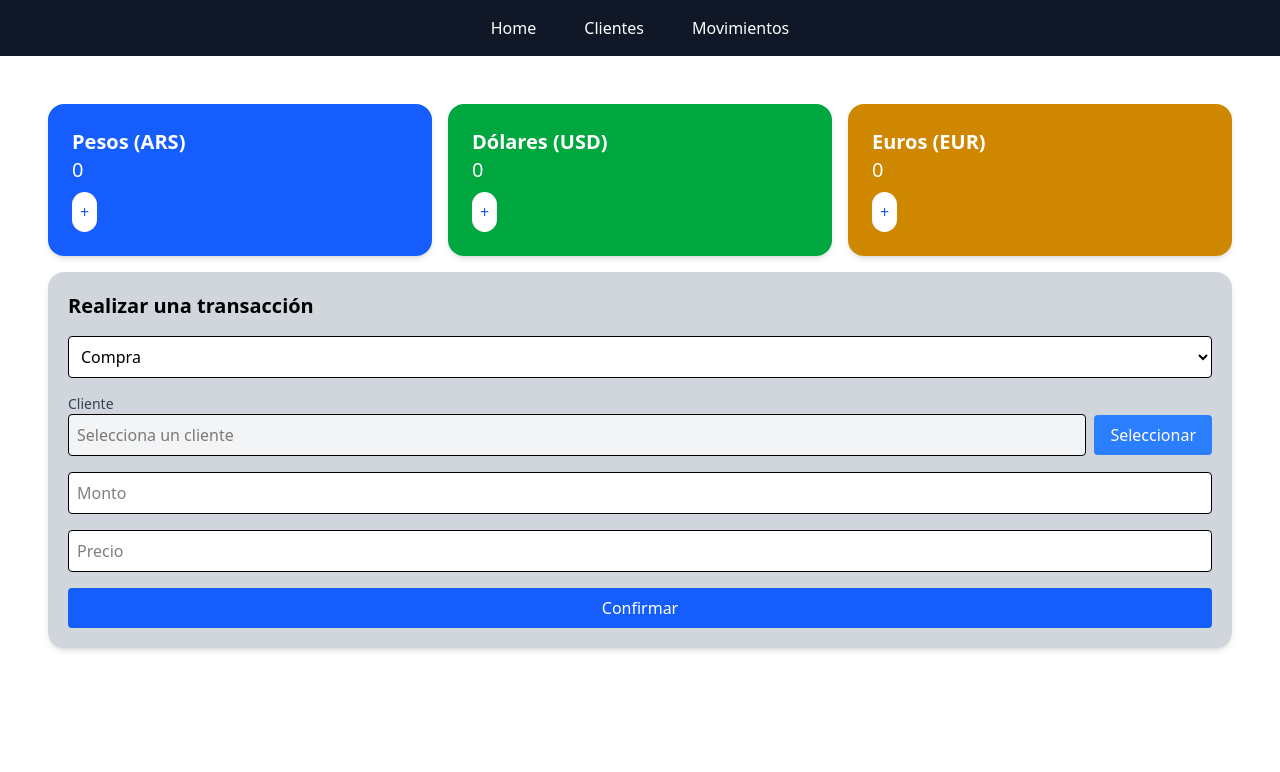
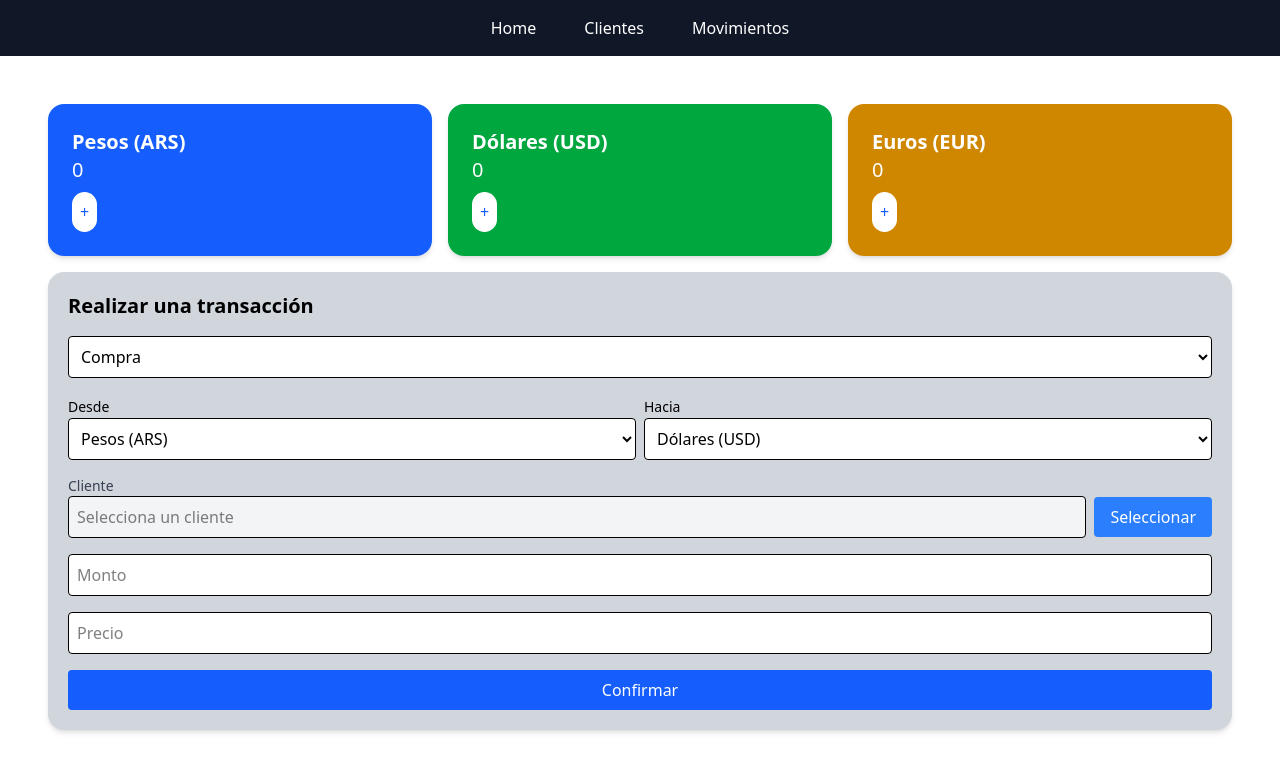
Before and after one commit to MaximoFC/currency-exchange-frontend, a React (Vite) app: page / in a window 1280 px wide. Shown: the top 772 px of the page. Built offline with nearby package versions, Linux system fonts and the light colour scheme; no server answers.

Commit message:
Transactions form now contain fromCurrency and toCurrency

```diff
--- a/src/pages/Home.jsx
+++ b/src/pages/Home.jsx
@@ -6,6 +6,8 @@ import InvestmentModal from "../components/InvestmentModal";
 const Home = () => {
     const [formData, setFormData] = useState({
         type: "buy",
+        fromCurrency: "ars",
+        toCurrency: "usd",
         name: "",
         amount: "",
         price: ""
@@ -52,6 +54,11 @@ const Home = () => {
             return;
         }
 
+        if (formData.fromCurrency === formData.toCurrency) {
+            alert("Debes seleccionar monedas diferentes para la transacción");
+            return;
+        }
+
         const transactionData = {
             ...formData,
             clientId: selectedClient.id
@@ -64,7 +71,7 @@ const Home = () => {
             const response = await axios.get("http://localhost:4000/businesses");
             setBusinessData(response.data);
 
-            setFormData({ type:"buy", name:"", amount:"", price:"" });
+            setFormData({ type:"buy", fromCurrency: "ars", toCurrency:"usd", name:"", amount:"", price:"" });
             setSelectedClient(null);
         } catch (error) {
             console.error("Error in transaction: ", error.message);
@@ -150,6 +157,25 @@ const Home = () => {
                         <option value="sell">Venta</option>
                     </select>
 
+                    <div className="grid grid-cols-2 gap-2">
+                        <div>
+                            <label className="text-sm font-medium">Desde</label>
+                            <select name="fromCurrency" value={formData.fromCurrency} onChange={handleChange} className="w-full p-2 border rounded bg-white">
+                                <option value="ars">Pesos (ARS)</option>
+                                <option value="usd">Dólares (USD)</option>
+                                <option value="eur">Euros (EUR)</option>
+                            </select>
+                        </div>
+                        <div>
+                            <label className="text-sm font-medium">Hacia</label>
+                            <select name="toCurrency" value={formData.toCurrency} onChange={handleChange} className="w-full p-2 border rounded bg-white">
+                                <option value="ars">Pesos (ARS)</option>
+                                <option value="usd">Dólares (USD)</option>
+                                <option value="eur">Euros (EUR)</option>
+                            </select>
+                        </div>
+                    </div>
+
                     <div>
                         <label className="block text-sm font-medium text-gray-700">Cliente</label>
                         <div className="flex items-center gap-2">
```
